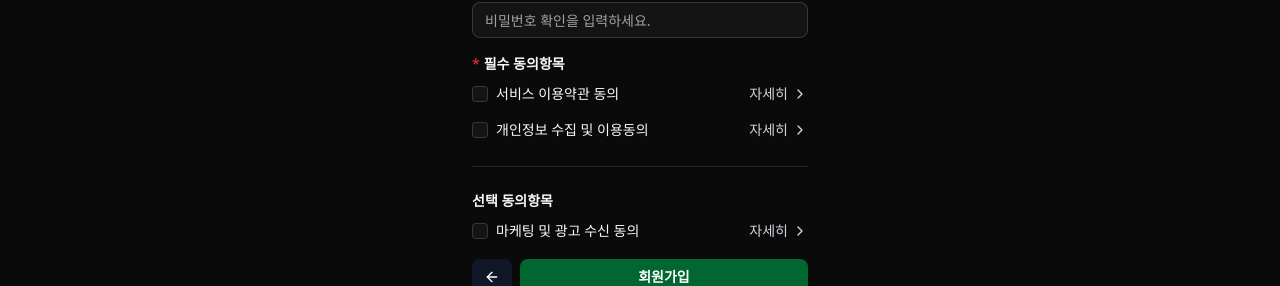
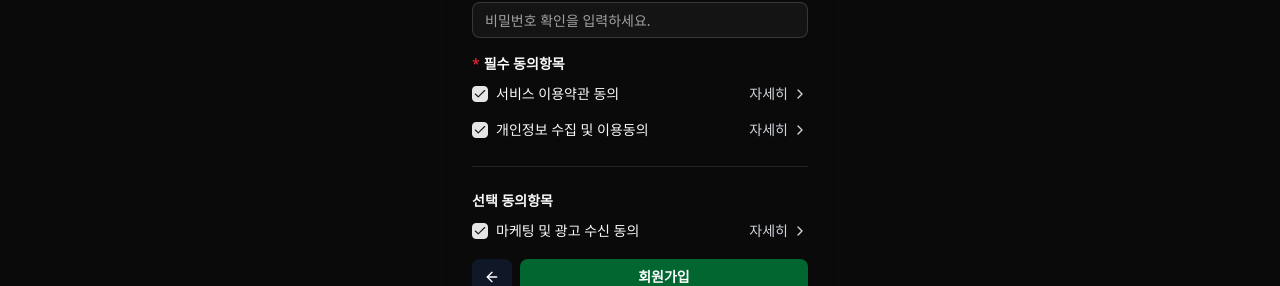
Before and after one commit to tenjung/mingo-clone, a React (Vite) app: page /sign-up in a window 1280 px wide. Shown: the part 316-602 px from the top of the page. Built offline with nearby package versions, Linux system fonts and the light colour scheme.

Commit message:
동의 체크박스 연결

```diff
--- a/src/pages/auth/sign-up.tsx
+++ b/src/pages/auth/sign-up.tsx
@@ -172,7 +172,7 @@ function SignUp() {
                   <div className="space-y-3">
                     <div className="flex items-center justify-between">
                       <div className="flex items-center">
-                        <Checkbox className="mr-2" />
+                        <Checkbox className="mr-2" checked={serviceAgreed} onCheckedChange={(checked) => setServiceAgreed(checked as boolean)} />
                         <span>서비스 이용약관 동의</span>
                       </div>
                       <button className="text-sm text-gray-300 flex items-center hover:underline">
@@ -185,7 +185,7 @@ function SignUp() {
 
                     <div className="flex items-center justify-between">
                       <div className="flex items-center">
-                        <Checkbox className="mr-2" />
+                        <Checkbox className="mr-2" checked={privacyAgreed} onCheckedChange={(checked) => setPrivacyAgreed(checked as boolean)} />
                         <span>개인정보 수집 및 이용동의</span>
                       </div>
                       <button className="text-sm text-gray-300 flex items-center hover:underline">
@@ -203,7 +203,7 @@ function SignUp() {
                   <div className="font-bold mb-2">선택 동의항목</div>
                   <div className="flex items-center justify-between">
                     <div className="flex items-center">
-                      <Checkbox className="mr-2" />
+                      <Checkbox className="mr-2" checked={marketingAgreed} onCheckedChange={(checked) => setMarketingAgreed(checked as boolean)} />
                       <span>마케팅 및 광고 수신 동의</span>
                     </div>
                     <button className="text-sm text-gray-300 flex items-center hover:underline">
```
